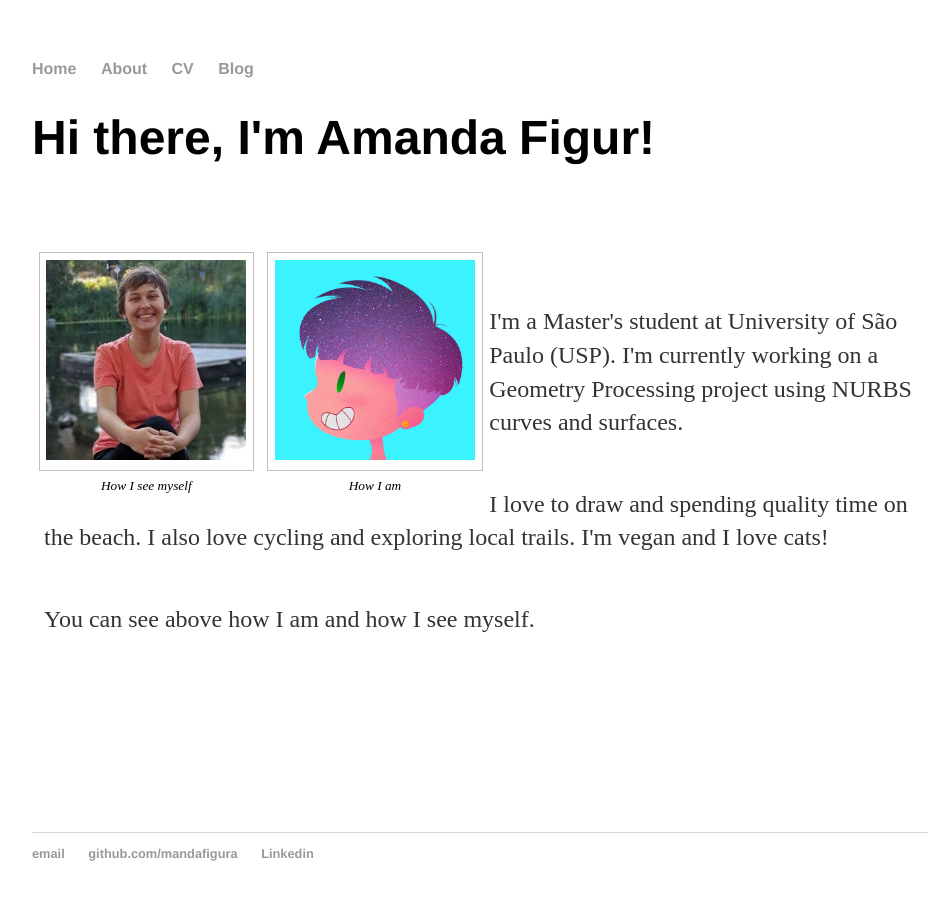
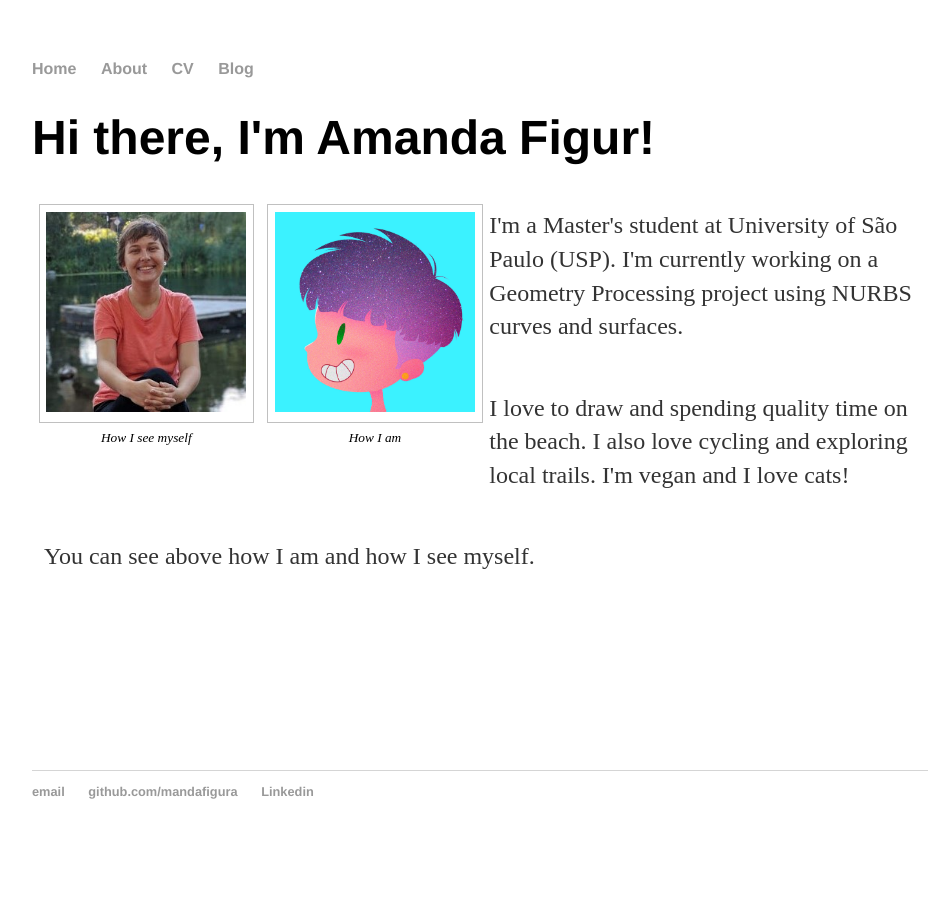
Before and after one commit to mandafigura/mandafigura.github.io, a Jekyll site: the page built from index.html, in a window 1280 px wide. Shown: the whole page, without its empty margins (160-1102 px from the left). Built offline with Jekyll 4.4.1, drawn with Linux system fonts in a browser that asks for light colours; after the commit the page ends 900 px from its top, so only the background shows below that.

Commit message:
Update index.html

```diff
--- a/index.html
+++ b/index.html
@@ -4,8 +4,8 @@ title: Amanda Figur
 ---
 <div class="myself">
 	<h1>Hi there, I'm Amanda Figur!</h1>
+	<div class="images">
 		<center>
-		<p style="clear: both;">
 				<figure>
 					<img src="amanda1.jpeg"width="200" height="200" alt="How I see myself.">
 					<figcaption>How I see myself</figcaption>
@@ -14,8 +14,10 @@ title: Amanda Figur
 					<img src="amanda2.jpg"width="200" height="200" alt="How I am.">
 					<figcaption>How I am</figcaption>
 				</figure>
-		</p>
 		</center>
+	</div>
+
+	<div class="texts">
 		<p>
 			I'm a Master's student at University of São Paulo (USP). I'm currently working on a Geometry Processing project using NURBS curves and surfaces.
 		</p>
@@ -25,4 +27,5 @@ title: Amanda Figur
 		<p>
 			You can see above how I am and how I see myself.
 		</p>
+	</div>
 </div><!-- /.myself -->
```
Lines whose indentation alone changed are shown as unchanged.
